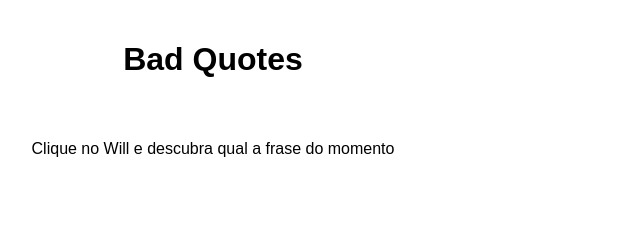
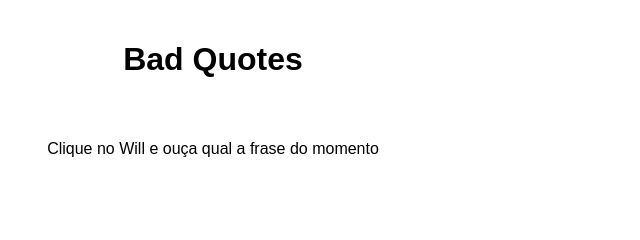
Before and after one commit to badquotes/badquotes.github.io, a plain HTML site: page index.html in a window 1280 px wide. Shown: the top 240 px of the page, 427-1067 px from the left. Drawn offline with Linux system fonts and the light colour scheme.

Commit message:
Add files via upload

```diff
--- a/index.html
+++ b/index.html
@@ -16,7 +16,7 @@
   <body>
     <h1>Bad Quotes</h1>
 
-    <p>Clique no Will e descubra qual a frase do momento</p>
+    <p>Clique no Will e ouça qual a frase do momento</p>
 
 	<img src="img/will.png" onclick="javascript:touchWill();">
     <form>
```
